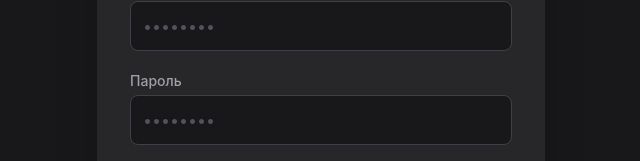
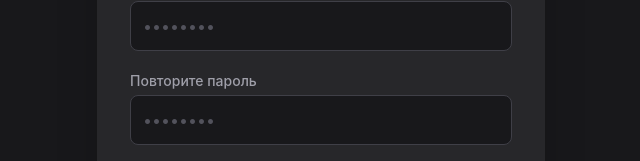
Before and after one commit to dzzuze/SAA-Cat, a React (Vite) app: page /register in a window 1280 px wide. Shown: the part 452-613 px from the top of the page, without its empty margins (319-959 px from the left). Built offline with nearby package versions, Linux system fonts and the light colour scheme; no server answers.

Commit message:
fix: fixing text label

```diff
--- a/src/pages/RegisterPage.tsx
+++ b/src/pages/RegisterPage.tsx
@@ -37,7 +37,7 @@ export default function RegisterPage() {
           </div>
           <div>
             <label className="mb-1 block text-sm font-medium text-zinc-400">
-              Пароль
+              Повторите пароль
             </label>
             <input
               type="password"
```
